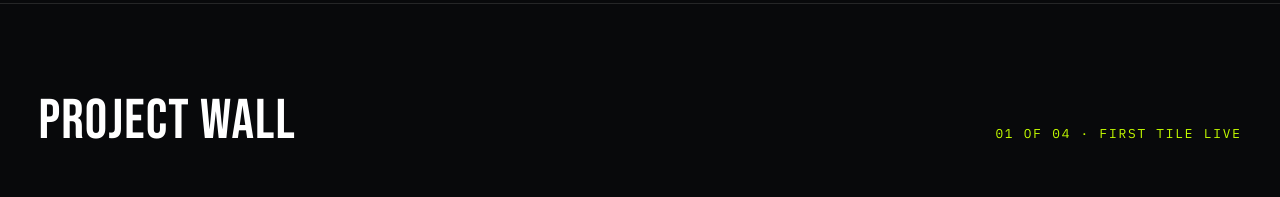
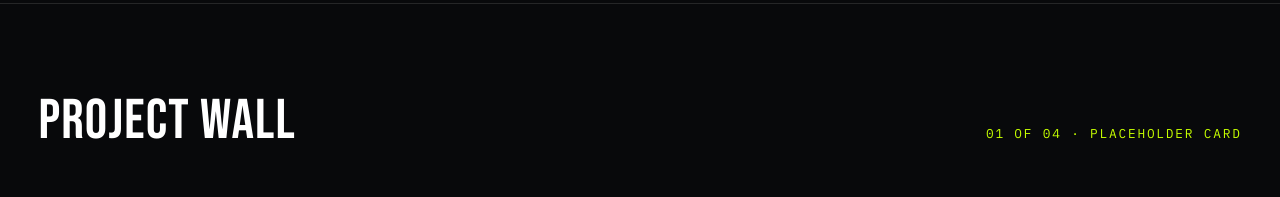
Before and after one commit to msmele345/mm-dev-site, a Next.js app: page / in a window 1280 px wide. Shown: the part 1000-1197 px from the top of the page. Built offline with nearby package versions, Linux system fonts and the light colour scheme.

Commit message:
feat: 03a and agent skills

```diff
--- a/src/app/work/[slug]/page.tsx
+++ b/src/app/work/[slug]/page.tsx
@@ -5,6 +5,8 @@ import {
   getProject,
   listCaseStudySlugs,
 } from "@/content/projects/catalog";
+
+export const dynamicParams = false;
 
 const grooveDisplay = Chakra_Petch({
   subsets: ["latin"],
--- a/src/components/ProjectWall.tsx
+++ b/src/components/ProjectWall.tsx
@@ -8,7 +8,7 @@ export default function ProjectWall() {
     <section className="project-wall" id="work" aria-labelledby="work-title">
       <div className="project-wall__bar">
         <h2 id="work-title">Project wall</h2>
-        <p>01 of 04 · first tile live</p>
+        <p>01 of 04 · placeholder card</p>
       </div>
       <ul className="project-wall__grid">
         {projects.map((project, index) => (
```
Also changed, not shown: 2 other files (tests, documents, lock files or other folders).
